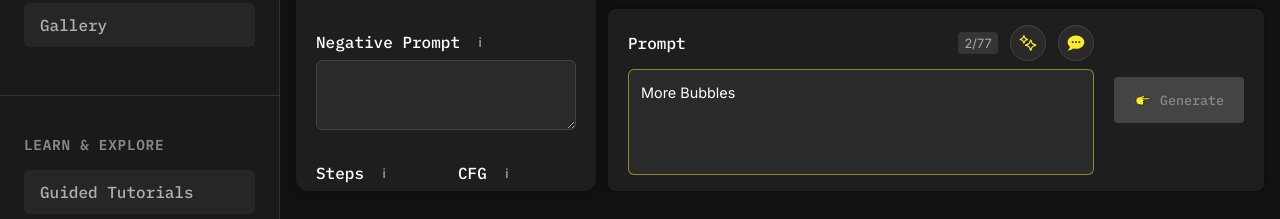
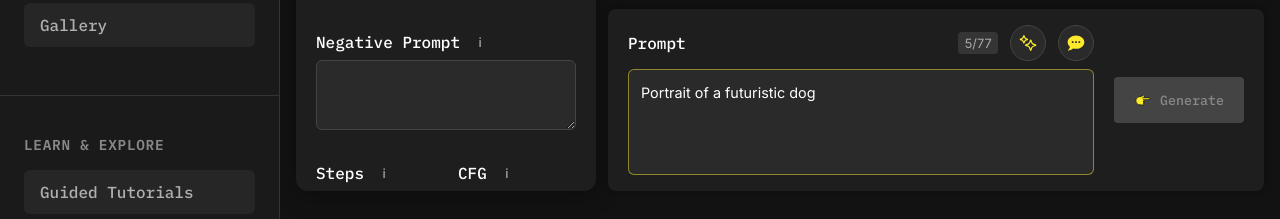
Before and after one commit to hfg-gmuend/stablehub.aid-lab.hfg-gmuend.de, a SvelteKit app: page /control-net in a window 1280 px wide. Shown: the part 581-800 px from the top of the page. Built offline with nearby package versions, Linux system fonts and the light colour scheme; no server answers.

Commit message:
Aktualisiere Eingabeaufforderung für ControlNet und Image-to-Image zu spezifischeren Beispielen

```diff
--- a/src/routes/control-net/+page.svelte
+++ b/src/routes/control-net/+page.svelte
@@ -32,7 +32,7 @@
 
   // --- Component State ---
   // Parameter für die API
-  let prompt: string = "More Bubbles";
+  let prompt: string = "Portrait of a futuristic dog";
   let negativePrompt: string = "";
   let cfg: number = 1.3;
   let steps: number = 6;
--- a/src/routes/image-to-image/+page.svelte
+++ b/src/routes/image-to-image/+page.svelte
@@ -11,7 +11,7 @@
   import { assets } from '$app/paths';
 
   // Parameter für die API
-  let prompt = "combine these images";
+  let prompt = "a dog riding a bike";
   let negativePrompt = "";
   let cfg = 1.3;
   let steps = 6;
```
